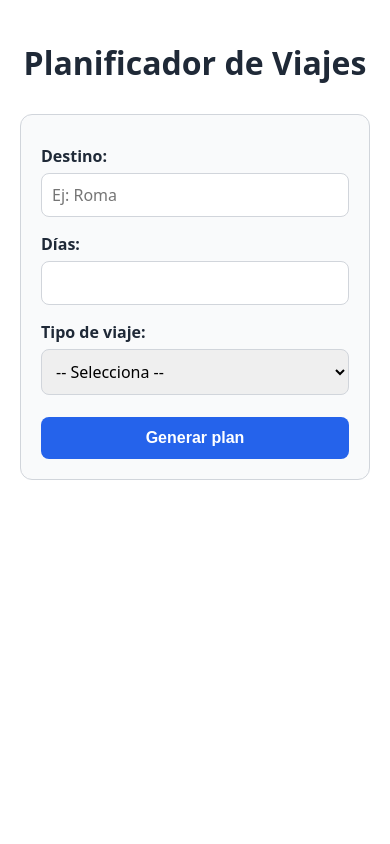
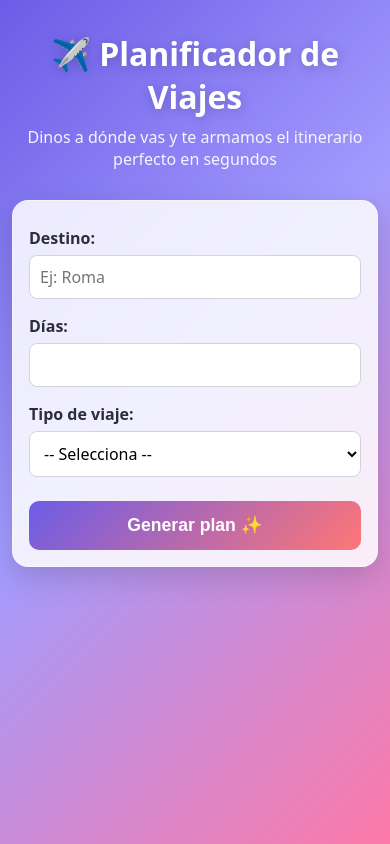
Before and after one commit to javiaag/planificador-viajes, a plain HTML site: page index.html in a window 390 px wide. Drawn offline with Linux system fonts and the light colour scheme.

Commit message:
Rediseno visual: degradado, animaciones, hover, emojis y responsive

```diff
--- a/index.html
+++ b/index.html
@@ -9,7 +9,11 @@
 </head>
 <body>
     <!-- body: todo lo que SÍ se ve en pantalla -->
-    <h1>Planificador de Viajes</h1>
+    <div class="page">
+        <header class="hero">
+            <h1>✈️ Planificador de Viajes</h1>
+            <p class="subtitle">Dinos a dónde vas y te armamos el itinerario perfecto en segundos</p>
+        </header>
 
         <!-- Formulario para recoger los datos del viaje -->
         <form id="trip-form">
@@ -28,11 +32,12 @@
                 <option value="gastronomico">Gastronómico</option>
             </select>
 
-        <button type="submit">Generar plan</button>
+            <button type="submit">Generar plan ✨</button>
         </form>
 
         <!-- Aquí aparecerá el itinerario generado (vacío por ahora) -->
         <div id="itinerary"></div>
+    </div>
 
     <script src="script.js"></script>
 </body>
--- a/script.js
+++ b/script.js
@@ -24,6 +24,10 @@ const activities = {
     }
 };
 
+// Emojis para dar vida al itinerario: por franja del día y por tipo de viaje
+const periodIcons = { morning: "🌅", afternoon: "☀️", night: "🌙" };
+const tripIcons = { cultural: "🏛️", naturaleza: "🌿", fiesta: "🎉", gastronomico: "🍽️" };
+
 const form = document.getElementById("trip-form");
 const itineraryDiv = document.getElementById("itinerary");
 
@@ -44,7 +48,7 @@ form.addEventListener("submit", function (event) {
 
 function renderItinerary(destination, days, tripType) {
     const plan = activities[tripType];
-    let html = `<h2>Itinerario para ${destination} (${days} días)</h2>`;
+    let html = `<h2>${tripIcons[tripType]} Itinerario para ${destination} (${days} días)</h2>`;
 
     for (let day = 1; day <= days; day++) {
         // el módulo (%) hace que las actividades se repitan en ciclo si el viaje es largo
@@ -52,12 +56,15 @@ function renderItinerary(destination, days, tripType) {
         const afternoon = plan.afternoon[(day - 1) % plan.afternoon.length];
         const night = plan.night[(day - 1) % plan.night.length];
 
+        // animation-delay escalonado para que las tarjetas aparezcan una detrás de otra
+        const delay = ((day - 1) * 0.08).toFixed(2);
+
         html += `
-            <div class="day-card">
+            <div class="day-card" style="animation-delay: ${delay}s">
                 <h3>Día ${day}</h3>
-                <p><strong>Mañana:</strong> ${morning}</p>
-                <p><strong>Tarde:</strong> ${afternoon}</p>
-                <p><strong>Noche:</strong> ${night}</p>
+                <p><strong>${periodIcons.morning} Mañana:</strong> ${morning}</p>
+                <p><strong>${periodIcons.afternoon} Tarde:</strong> ${afternoon}</p>
+                <p><strong>${periodIcons.night} Noche:</strong> ${night}</p>
             </div>
         `;
     }
--- a/style.css
+++ b/style.css
@@ -1,27 +1,55 @@
 /* Estilos del planificador de viajes */
 
 :root {
-    --color-primary: #2563eb;
-    --color-primary-dark: #1d4ed8;
-    --color-text: #1f2937;
+    --color-primary: #6c5ce7;
+    --color-primary-dark: #5849c2;
+    --color-accent: #ff7675;
+    --color-text: #2d2d3a;
     --color-muted: #6b7280;
-    --color-border: #d1d5db;
-    --color-bg-card: #f9fafb;
-    --color-error: #dc2626;
+    --color-border: rgba(255, 255, 255, 0.4);
+    --color-bg-card: rgba(255, 255, 255, 0.85);
+    --color-error: #d63031;
+}
+
+* {
+    box-sizing: border-box;
 }
 
 body {
     font-family: system-ui, sans-serif; /* fuente del sistema, se ve bien en cualquier equipo */
-    max-width: 700px;                   /* limita el ancho para que se lea cómodo */
-    margin: 0 auto;                     /* centra el contenido en la pantalla */
+    margin: 0;
     padding: 20px;
     color: var(--color-text);
-    background-color: #fff;
+    min-height: 100vh;
+    /* degradado de fondo tipo "app de viajes", cubre toda la pantalla y no se corta al hacer scroll */
+    background: linear-gradient(135deg, #6c5ce7 0%, #a29bfe 45%, #fd79a8 100%);
+    background-attachment: fixed;
 }
 
-h1 {
+.page {
+    max-width: 700px;
+    margin: 0 auto;
+}
+
+/* Cabecera: título grande y llamativo + subtítulo */
+.hero {
     text-align: center;
     margin-bottom: 30px;
+    padding-top: 20px;
+    animation: fadeInUp 0.5s ease both;
+}
+
+.hero h1 {
+    font-size: clamp(2rem, 6vw, 3.2rem);
+    margin: 0 0 8px 0;
+    color: #fff;
+    text-shadow: 0 2px 12px rgba(0, 0, 0, 0.2);
+}
+
+.hero .subtitle {
+    font-size: clamp(1rem, 2.5vw, 1.2rem);
+    color: rgba(255, 255, 255, 0.92);
+    margin: 0;
 }
 
 /* Formulario: los campos van uno debajo de otro con espacio entre ellos */
@@ -29,11 +57,14 @@ h1 {
     display: flex;
     flex-direction: column;
     gap: 6px;
-    padding: 20px;
+    padding: 24px;
     border: 1px solid var(--color-border);
-    border-radius: 12px;
+    border-radius: 16px;
     background-color: var(--color-bg-card);
+    backdrop-filter: blur(6px);
+    box-shadow: 0 10px 30px rgba(0, 0, 0, 0.15);
     margin-bottom: 30px;
+    animation: fadeInUp 0.5s ease 0.1s both;
 }
 
 #trip-form label {
@@ -44,47 +75,65 @@ h1 {
 #trip-form input,
 #trip-form select {
     padding: 10px;
-    border: 1px solid var(--color-border);
+    border: 1px solid #d1d5db;
     border-radius: 8px;
     font-size: 1rem;
     font-family: inherit;
+    background-color: #fff;
 }
 
 #trip-form input:focus,
 #trip-form select:focus {
     outline: none;
     border-color: var(--color-primary);
-    box-shadow: 0 0 0 3px rgba(37, 99, 235, 0.15);
+    box-shadow: 0 0 0 3px rgba(108, 92, 231, 0.2);
 }
 
 #trip-form button {
-    margin-top: 16px;
-    padding: 12px;
+    margin-top: 18px;
+    padding: 14px;
     border: none;
-    border-radius: 8px;
-    background-color: var(--color-primary);
+    border-radius: 10px;
+    background: linear-gradient(135deg, var(--color-primary), var(--color-accent));
     color: #fff;
-    font-size: 1rem;
-    font-weight: 600;
+    font-size: 1.1rem;
+    font-weight: 700;
     cursor: pointer;
-    transition: background-color 0.15s ease;
+    transition: transform 0.15s ease, box-shadow 0.15s ease;
 }
 
 #trip-form button:hover {
-    background-color: var(--color-primary-dark);
+    transform: scale(1.02);
+    box-shadow: 0 6px 18px rgba(108, 92, 231, 0.45);
+}
+
+#trip-form button:active {
+    transform: scale(0.98);
 }
 
 /* Itinerario generado */
 #itinerary h2 {
+    color: #fff;
+    text-shadow: 0 2px 10px rgba(0, 0, 0, 0.2);
     margin-bottom: 16px;
 }
 
 .day-card {
-    padding: 16px 20px;
+    padding: 18px 22px;
     margin-bottom: 14px;
     border: 1px solid var(--color-border);
-    border-radius: 12px;
+    border-radius: 14px;
     background-color: var(--color-bg-card);
+    backdrop-filter: blur(6px);
+    box-shadow: 0 6px 16px rgba(0, 0, 0, 0.12);
+    opacity: 0;
+    animation: fadeInUp 0.4s ease forwards;
+    transition: transform 0.2s ease, box-shadow 0.2s ease;
+}
+
+.day-card:hover {
+    transform: translateY(-4px);
+    box-shadow: 0 12px 24px rgba(0, 0, 0, 0.18);
 }
 
 .day-card h3 {
@@ -98,6 +147,36 @@ h1 {
 }
 
 .error {
+    display: inline-block;
+    padding: 12px 16px;
+    border-radius: 10px;
+    background-color: rgba(255, 255, 255, 0.9);
     color: var(--color-error);
     font-weight: 600;
 }
+
+@keyframes fadeInUp {
+    from {
+        opacity: 0;
+        transform: translateY(16px);
+    }
+    to {
+        opacity: 1;
+        transform: translateY(0);
+    }
+}
+
+/* Responsive: pantallas pequeñas (móvil) */
+@media (max-width: 600px) {
+    body {
+        padding: 12px;
+    }
+
+    #trip-form {
+        padding: 16px;
+    }
+
+    .day-card {
+        padding: 14px 16px;
+    }
+}
```
Lines whose indentation alone changed are shown as unchanged.
